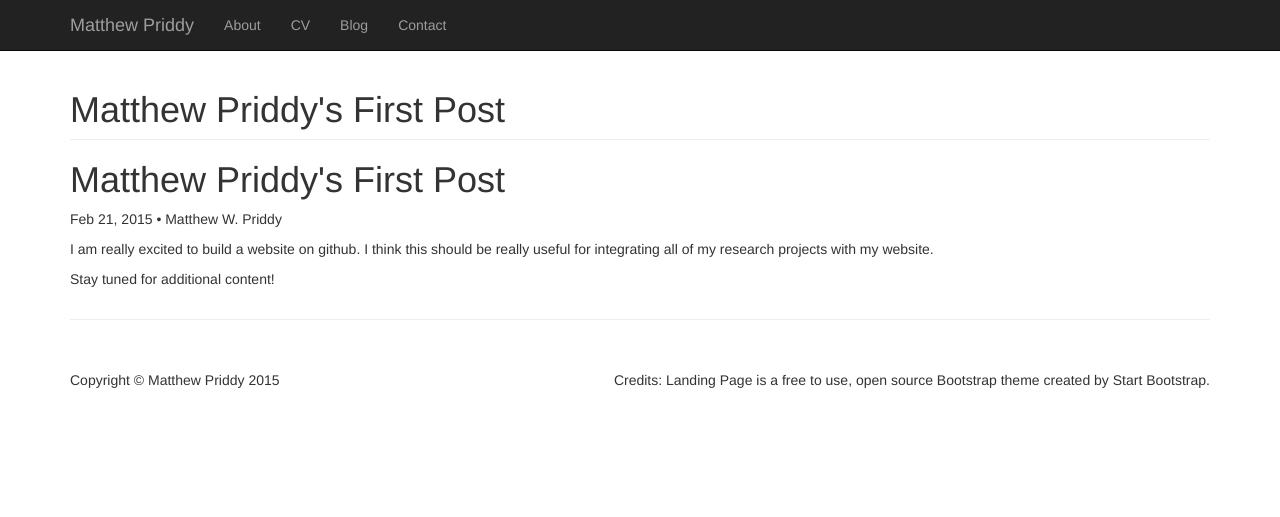
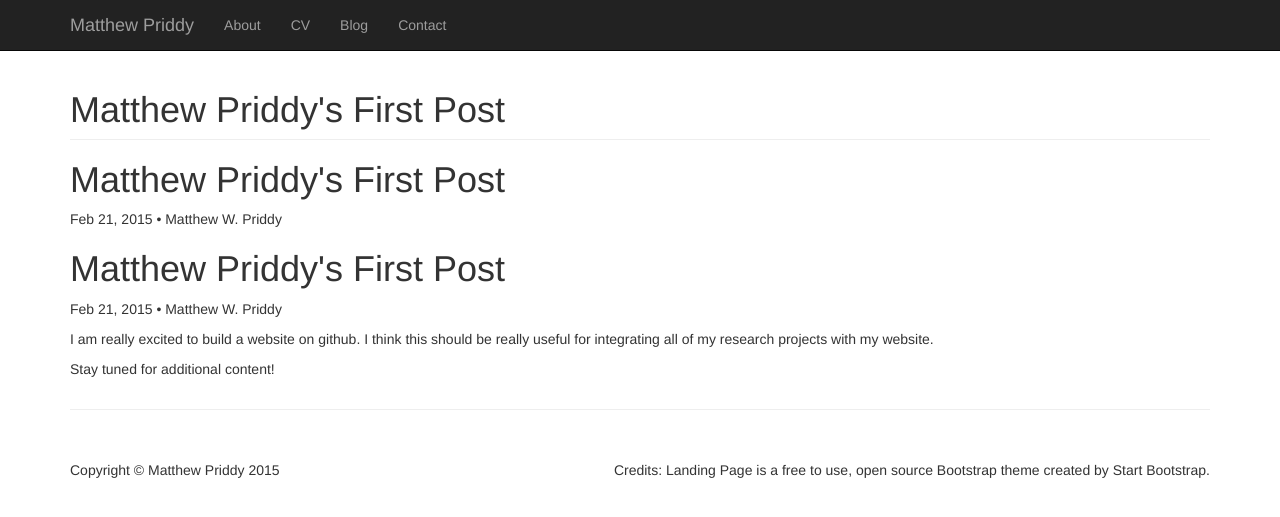
Before and after one commit to mwpriddy/mwpriddy.github.io, a Jekyll site: the page built from _posts/2015-02-21-MWP-first-post.md, in a window 1280 px wide. Shown: the top 517 px of the page. Built offline with Jekyll 4.4.1, drawn with Linux system fonts in a browser that asks for light colours.

Commit message:
add date and author name

```diff
--- a/_layouts/default-halfslider.html
+++ b/_layouts/default-halfslider.html
@@ -62,9 +62,12 @@
     <div class="container">
         <div class="row">
             <div class="col-lg-12">
-                <h1 class="page-header">
-                    {{page.title}}
-                </h1>
+                <h1 class="page-header">{{page.title}}</h1>
+
+                <h1>{{ page.title }} <a href="{{site.gh | prepend:"https://github.com/" | append:"/tree/gh-pages/"}}{{page.path}}" >
+                <span class="mega-octicon octicon-mark-github" style="cursor:pointer;" title="Markdown Source Code on Github"></span></a></h1>
+                <p class="meta">{{ page.date | date: "%b %-d, %Y" }}{% if page.author %} • {{ page.author }}{% endif %}{% if page.meta %} • {{ page.meta }}{% endif %}</p>
+
                 {{ content }}
             </div>
         </div>
```
